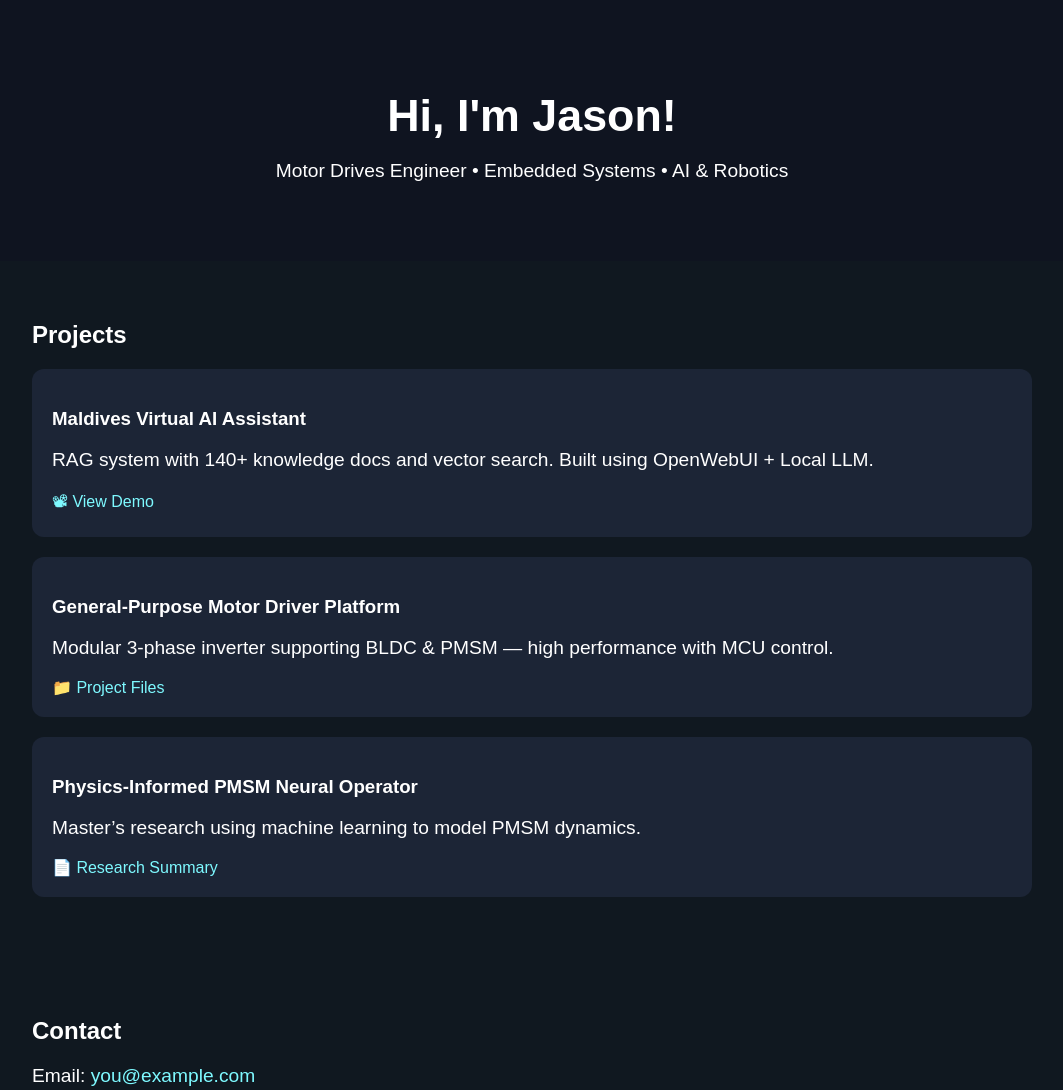
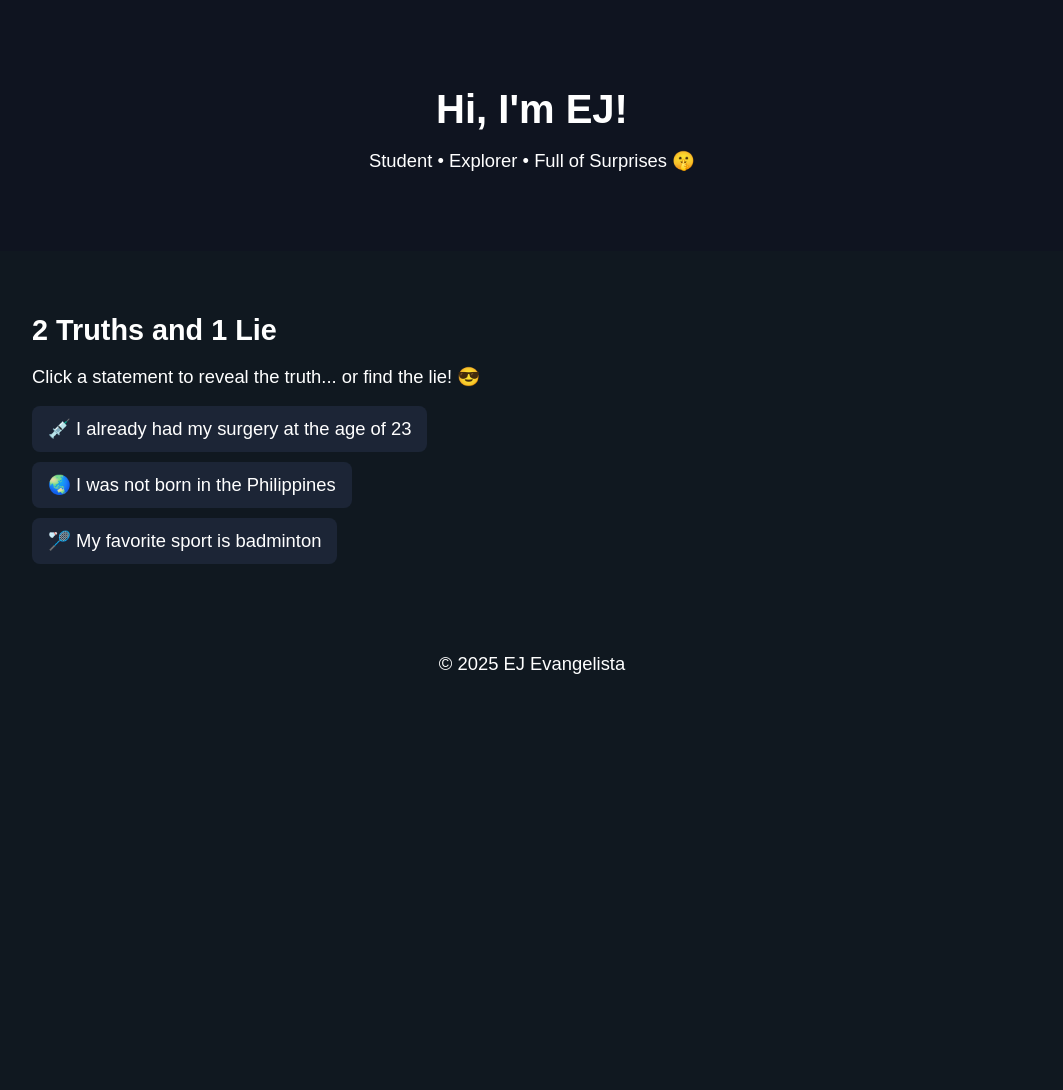
Before and after one commit to earlj0/earlj0.github.io, a plain HTML site: page index.html in a window 1280 px wide. Shown: the top 1090 px of the page, without its empty margins (108-1171 px from the left). After the commit the page ends 800 px from the top, so only its background shows below. Drawn offline with nearby package versions, Linux system fonts and the light colour scheme.

Commit message:
Update index.html

```diff
--- a/index.html
+++ b/index.html
@@ -2,58 +2,117 @@
 <html lang="en">
 <head>
   <meta charset="UTF-8">
-  <meta name="viewport" content="width=device-width, initial-scale=1">
-  <title>Jason Vasallo | Portfolio</title>
+  <meta name="viewport" content="width=device-width, initial-scale=1.0">
+  <title>EJ Evangelista | Portfolio</title>
 
   <style>
     body { font-family: Arial, sans-serif; margin:0; padding:0; background:#101820; color:#fff; }
     header { text-align:center; padding:60px 20px; background:#0f1420; }
-    h1 { font-size:2.8rem; margin-bottom:10px; }
-    p { font-size:1.2rem; }
+
+    h1 { font-size:2.5rem; margin-bottom:10px; }
+    h2 { font-size:1.8rem; margin-bottom:10px; }
+
+    p { font-size:1.15rem; }
     section { max-width:1000px; margin:auto; padding:40px 20px; }
-    .card { background:#1c2536; padding:20px; border-radius:12px; margin-bottom:20px; }
-    a { color:#7ef9ff; text-decoration:none; }
-    footer { text-align:center; padding:20px; font-size:0.9rem; }
+
+    /* Truth or Lie Game Styling */
+    .statement {
+      cursor: pointer;
+      padding: 12px 16px;
+      background-color: #1c2536;
+      border-radius: 8px;
+      margin: 10px 0;
+      width: fit-content;
+      transition: background .2s, transform .2s;
+    }
+    .statement:hover {
+      background-color: #2a344a;
+      transform: scale(1.03);
+    }
+
+    .hiddenImg {
+      display: none;
+      max-width: 300px;
+      border-radius: 10px;
+      margin: 10px 0 25px 0;
+      opacity: 0;
+      animation: fadeIn .4s forwards;
+    }
+
+    @keyframes fadeIn {
+      to { opacity: 1; }
+    }
+
+    .truth {
+      background-color: #145a32 !important;
+    }
+    .lie {
+      background-color: #7b241c !important;
+    }
+
+    footer {
+      text-align:center;
+      padding:20px;
+      font-size:0.9rem;
+    }
   </style>
+
 </head>
+<body>
 
-<body>
+  <!-- HEADER -->
   <header>
-    <h1>Hi, I'm Jason!</h1>
-    <p>Motor Drives Engineer • Embedded Systems • AI & Robotics</p>
+    <h1>Hi, I'm EJ!</h1>
+    <p>Student • Explorer • Full of Surprises 🤫</p>
   </header>
 
+  <!-- 2 Truths and 1 Lie Game -->
   <section>
-    <h2>Projects</h2>
+    <h2>2 Truths and 1 Lie</h2>
+    <p>Click a statement to reveal the truth... or find the lie! 😎</p>
 
-    <div class="card">
-      <h3>Maldives Virtual AI Assistant</h3>
-      <p>RAG system with 140+ knowledge docs and vector search. Built using OpenWebUI + Local LLM.</p>
-      <a href="#" target="_blank">📽 View Demo</a>
+    <div class="truthLie">
+
+      <p class="statement" data-type="truth" onclick="showImage('surgery', this)">
+        💉 I already had my surgery at the age of 23
+      </p>
+      <img id="surgery" src="surgery.jpg" class="hiddenImg">
+
+      <p class="statement" data-type="truth" onclick="showImage('australia', this)">
+        🌏 I was not born in the Philippines
+      </p>
+      <img id="australia" src="australia.jpg" class="hiddenImg">
+
+      <p class="statement" data-type="lie" onclick="showImage('badminton', this)">
+        🏸 My favorite sport is badminton
+      </p>
+      <img id="badminton" src="badminton.jpg" class="hiddenImg">
+
     </div>
-
-    <div class="card">
-      <h3>General-Purpose Motor Driver Platform</h3>
-      <p>Modular 3-phase inverter supporting BLDC & PMSM — high performance with MCU control.</p>
-      <a href="#" target="_blank">📁 Project Files</a>
-    </div>
-
-    <div class="card">
-      <h3>Physics-Informed PMSM Neural Operator</h3>
-      <p>Master’s research using machine learning to model PMSM dynamics.</p>
-      <a href="#" target="_blank">📄 Research Summary</a>
-    </div>
-
-  </section>
-
-  <section>
-    <h2>Contact</h2>
-    <p>Email: <a href="mailto:you@example.com">you@example.com</a></p>
-    <p>LinkedIn: <a href="#">Add Link</a></p>
   </section>
 
   <footer>
-    <p>© 2025 Jason Vasallo</p>
+    <p>© 2025 EJ Evangelista</p>
   </footer>
-</body>
-</html>
+
+  <!-- Confetti Script -->
+  <script src="https://cdn.jsdelivr.net/npm/canvas-confetti@1.6.0/dist/confetti.browser.min.js"></script>
+
+  <script>
+    function showImage(id, element) {
+      const img = document.getElementById(id);
+      const type = element.getAttribute("data-type");
+
+      // Toggle image display
+      img.style.display = img.style.display === "none" ? "block" : "none";
+
+      // Mark truth or lie
+      if (type === "truth") {
+        element.classList.add("truth");
+      } else if (type === "lie") {
+        element.classList.add("lie");
+
+        // Confetti celebration 🎉
+        confetti({
+          particleCount: 100,
+          sprea
```
